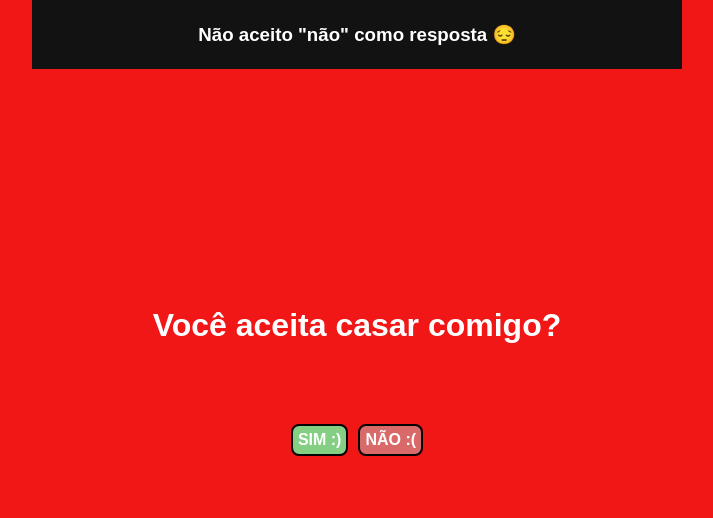
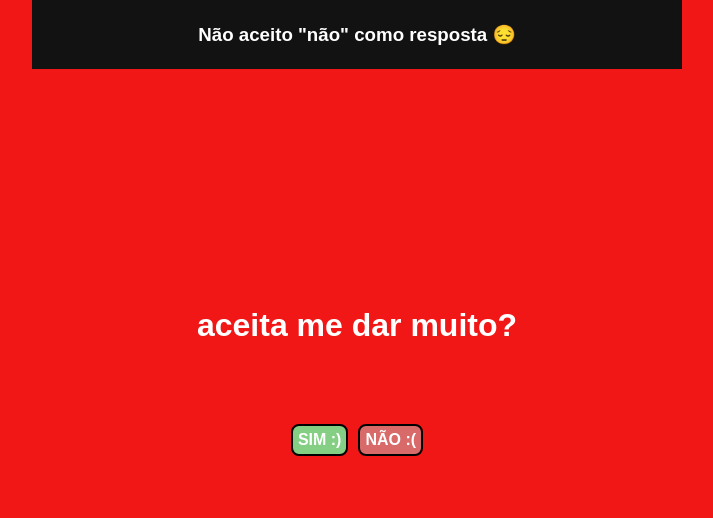
Before and after one commit to enzo-brito/ster2, a plain HTML site: page index.html in a window 1280 px wide. Shown: the whole page, without its empty margins (283-996 px from the left). Drawn offline with Linux system fonts and the light colour scheme.

Commit message:
Update index.html

```diff
--- a/index.html
+++ b/index.html
@@ -5,7 +5,7 @@
   <meta http-equiv="X-UA-Compatible" content="IE=edge">
   <meta name="viewport" content="width=device-width, initial-scale=1.0">
   <link rel="stylesheet" href="style.css">
-  <title>Casa comigo?</title>
+  <title>me da?</title>
  </head>
  <header>
   <div class="cabeçalho">
@@ -13,7 +13,7 @@
   </div>
 </header>
 <body>
-  <h1>Você aceita casar comigo?</h1>
+  <h1>aceita me dar muito?</h1>
   <div class="yes-or-no">
   <button class="yes" onclick="tanks()">Sim :)</button>
   <button class="no" onclick="not()">Não :(</button>
```
